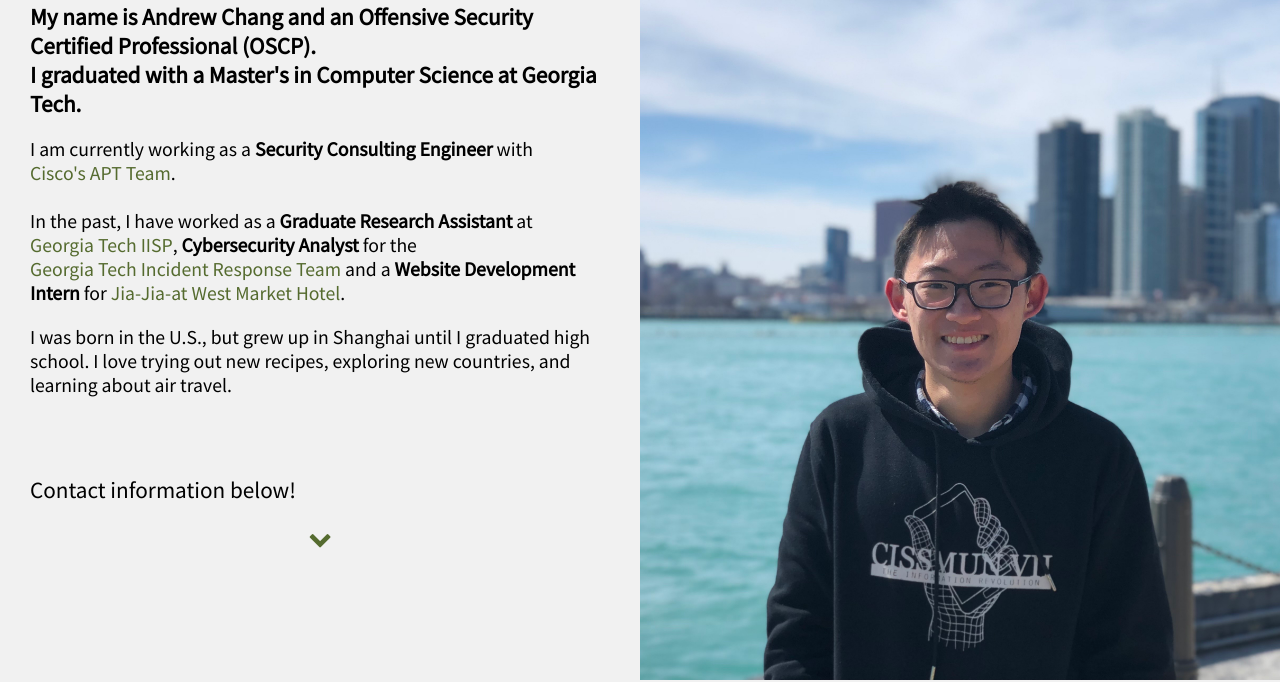
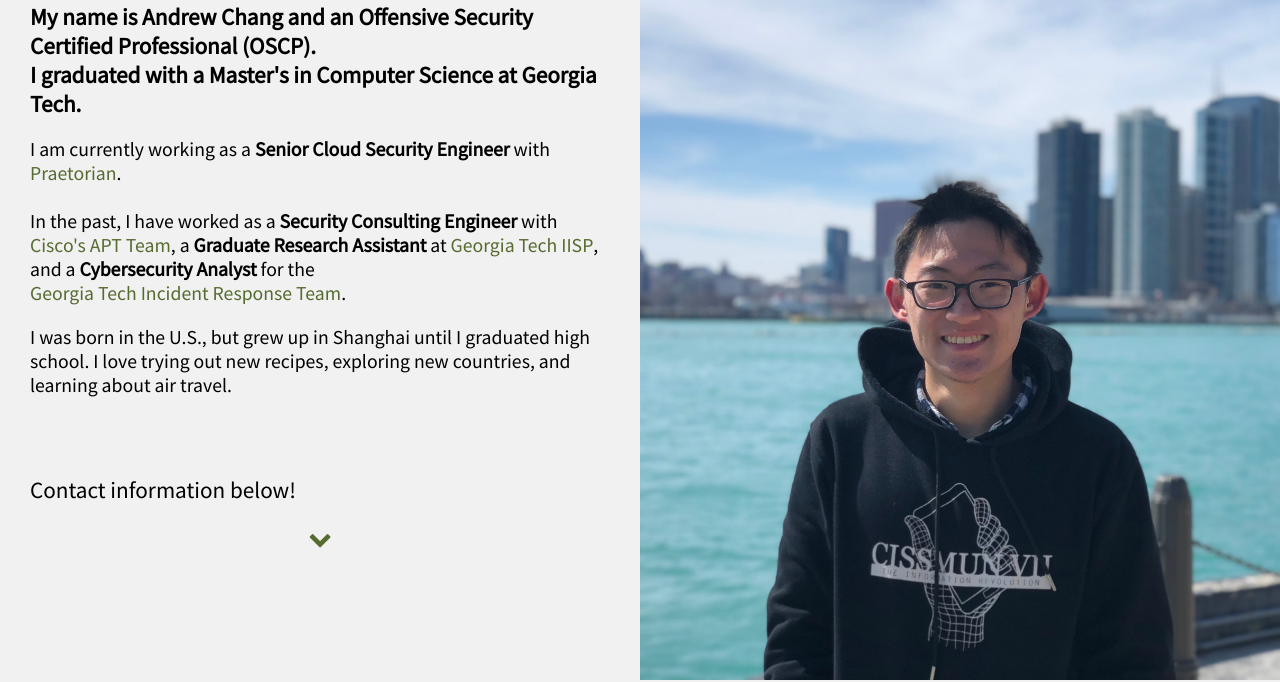
Before and after one commit to timeforchang/website, a plain HTML site: page index.html in a window 1280 px wide. Shown: the part 120-802 px from the top of the page. Drawn offline with nearby package versions, Linux system fonts and the light colour scheme.

Commit message:
updating text

```diff
--- a/index.html
+++ b/index.html
@@ -25,8 +25,8 @@
         	<h1><span style = "color: darkolivegreen; font-size:1.5em;">Hello!</span> </h1>
             <h2>    My name is Andrew Chang and an Offensive Security Certified Professional (OSCP). <br>
                     I graduated with a Master's in Computer Science at Georgia Tech. <br> </h2>
-            <p>     I am currently working as a <b>Security Consulting Engineer</b> with <a style="display: inline-block;" href="https://www.cisco.com/c/en/us/products/security/advisory-services-assessments-penetration.html" target="_blank">Cisco's APT Team</a>.<br><br>
-                    In the past, I have worked as a <b>Graduate Research Assistant</b> at <a style="display: inline-block;" href="http://cyber.gatech.edu/" target="_blank">Georgia Tech IISP</a>, <b>Cybersecurity Analyst</b> for the <a href="https://oit.gatech.edu/services/security-and-identity/cyber-security-incident-response-and-management" target="_blank">Georgia Tech Incident Response Team</a> and a <b>Website Development Intern</b> for <a href="https://www.jj-whotel.com.tw/" target="_blank">Jia-Jia-at West Market Hotel</a>. </p>
+            <p>     I am currently working as a <b>Senior Cloud Security Engineer</b> with <a style="display: inline-block;" href="https://www.praetorian.com/offensive-security-services/cloud-penetration-testing/" target="_blank">Praetorian</a>.<br><br>
+                    In the past, I have worked as a <b>Security Consulting Engineer</b> with <a style="display: inline-block;" href="https://www.cisco.com/c/en/us/products/security/advisory-services-assessments-penetration.html" target="_blank">Cisco's APT Team</a>, a <b>Graduate Research Assistant</b> at <a style="display: inline-block;" href="http://cyber.gatech.edu/" target="_blank">Georgia Tech IISP</a>, and a <b>Cybersecurity Analyst</b> for the <a href="https://oit.gatech.edu/services/security-and-identity/cyber-security-incident-response-and-management" target="_blank">Georgia Tech Incident Response Team</a>.</p>
             <p>     I was born in the U.S., but grew up in Shanghai until I graduated high school.
                     I love trying out new recipes, exploring new countries, and learning about air travel. </p>
                     <div style="height:0px;"></div>
@@ -46,7 +46,7 @@
                 <span style = "color: darkolivegreen">
                     Your options are: <br> <br>
                 </span>
-                <a href = "mailto:chang.andrew.23@gmail.com">
+                <a href = "mailto:thisisandrewchang@protonmail.com">
                     Email</a> <br>
                 <a target = "_blank"
                    href = "https://www.linkedin.com/in/andrew-chang-b0b189126">
```
Also changed, not shown: 1 other file.
